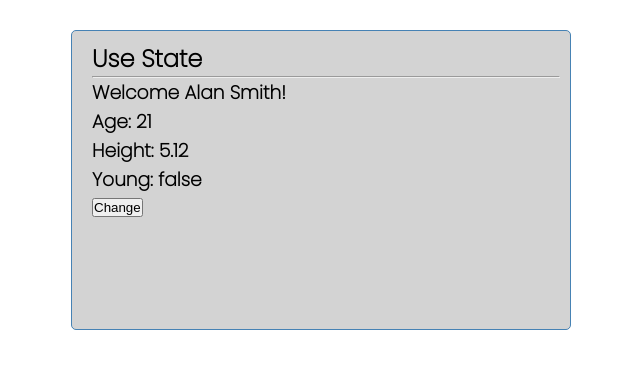
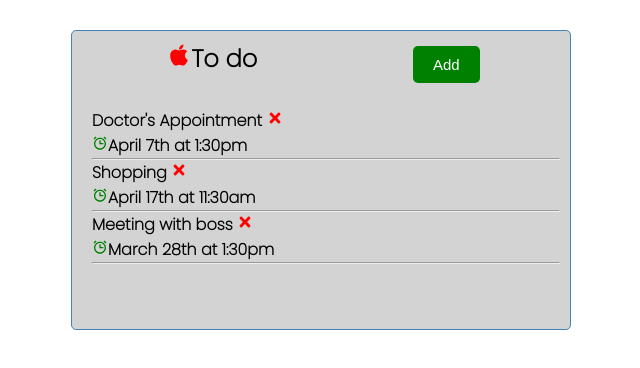
Before and after one commit to natiquekeyin/frontend2023Winter, a React (Create React App) app in the folder Week12/firstapp/: page / in a window 1280 px wide. Shown: the top 368 px of the page, without its empty margins (319-959 px from the left). Built offline with nearby package versions, Linux system fonts and the light colour scheme.

Commit message:
march 28

```diff
--- a/Week12/firstapp/package.json
+++ b/Week12/firstapp/package.json
@@ -8,6 +8,7 @@
     "@testing-library/user-event": "^13.5.0",
     "react": "^18.2.0",
     "react-dom": "^18.2.0",
+    "react-icons": "^4.8.0",
     "react-scripts": "5.0.1",
     "web-vitals": "^2.1.4"
   },
--- a/Week12/firstapp/src/App.js
+++ b/Week12/firstapp/src/App.js
@@ -4,11 +4,40 @@ import Footer from "./components/Footer";
 import Tasks from "./components/Tasks";
 import USComponent from "./components/USComponent";
 import USComponentArray from "./components/USComponentArray";
+import { useState } from "react";
 // Observer it starts with a capital letter...
 function App() {
+  let someTasks = [
+    {
+      id: 1,
+      text: "Doctor's Appointment",
+      day: "April 7th at 1:30pm",
+      reminder: true,
+    },
+    {
+      id: 2,
+      text: "Shopping",
+      day: "April 17th at 11:30am",
+      reminder: false,
+    },
+    {
+      id: 3,
+      text: "Meeting with boss",
+      day: "March 28th  at 1:30pm",
+      reminder: true,
+    },
+  ];
+  const [tasks, setTasks] = useState(someTasks);
+
+  // to Delete the task from ui
+  const deleteTask = (id) => {
+    console.log("delete", id);
+  };
+
   return (
     <div className="container">
-      <USComponent />
+      <Header title="To do" />
+      <Tasks tasks={tasks} onDelete={deleteTask} />
     </div>
   );
 }
--- a/Week12/firstapp/src/components/Header.jsx
+++ b/Week12/firstapp/src/components/Header.jsx
@@ -1,5 +1,6 @@
 import PropTypes from "prop-types";
 import Button from "./Button";
+import { FaApple } from "react-icons/fa";
 
 const Header = (props) => {
   const onClick = () => {
@@ -8,7 +9,11 @@ const Header = (props) => {
   return (
     <div>
       <header className="header">
-        <h2>{props.title}</h2>
+        <h2>
+          {" "}
+          <FaApple style={{ color: "red", cursor: "pointer" }} />
+          {props.title}
+        </h2>
         <Button color="green" text="Add" someFun={onClick} />
       </header>
     </div>
--- /dev/null
+++ b/Week12/firstapp/src/components/Task.jsx
@@ -0,0 +1,25 @@
+import { FaBeer } from "react-icons/fa";
+import { BiAlarm } from "react-icons/bi";
+import { FaTimes } from "react-icons/fa";
+
+const Task = ({ task, onDelete }) => {
+  return (
+    <div>
+      <h4>
+        {task.text}{" "}
+        <FaTimes
+          style={{ color: "red", cursor: "pointer" }}
+          onClick={onDelete}
+        />
+      </h4>
+      <h4>
+        {" "}
+        <BiAlarm style={{ color: "green", cursor: "pointer" }} />
+        {task.day}
+      </h4>
+      <hr />
+    </div>
+  );
+};
+
+export default Task;
--- a/Week12/firstapp/src/components/Tasks.jsx
+++ b/Week12/firstapp/src/components/Tasks.jsx
@@ -1,35 +1,23 @@
-import { useState } from "react";
+import Task from "./Task";
 
-const Tasks = () => {
-  let someTasks = [
-    {
-      id: 1,
-      text: "Doctor's Appointment",
-      day: "April 7th at 1:30pm",
-      reminder: true,
-    },
-    {
-      id: 2,
-      text: "Shopping",
-      day: "April 17th at 11:30am",
-      reminder: false,
-    },
-    {
-      id: 3,
-      text: "Meeting with boss",
-      day: "March 28th  at 1:30pm",
-      reminder: true,
-    },
-  ];
-  const [tasks, setTasks] = useState(someTasks);
+const Tasks = ({ tasks, onDelete }) => {
   //  num=20; it is a state ...
   return (
     <>
-      {/* {tasks.map((task) => (
-        <h3 key={task.id}>{task.text}</h3>
-      ))} */}
+      {tasks.map((task) => (
+        <Task task={task} onDelete={onDelete} />
+      ))}
     </>
   );
 };
 
 export default Tasks;
+
+// Why useState when we had props already?
+// test
+
+// 1. props are immutable while useState variables are mutable...
+// 2. whenever state variables change, the component gets re-rendered...[useEffect]
+// 3. We can globally maintain state of a component by using usestate...[in App.js]
+// 4. React-Redux .. through which we maintian state in each component itself(desirable)
+// Icons in React:
```
Also changed, not shown: 1 other file (tests, documents, lock files or other folders).
